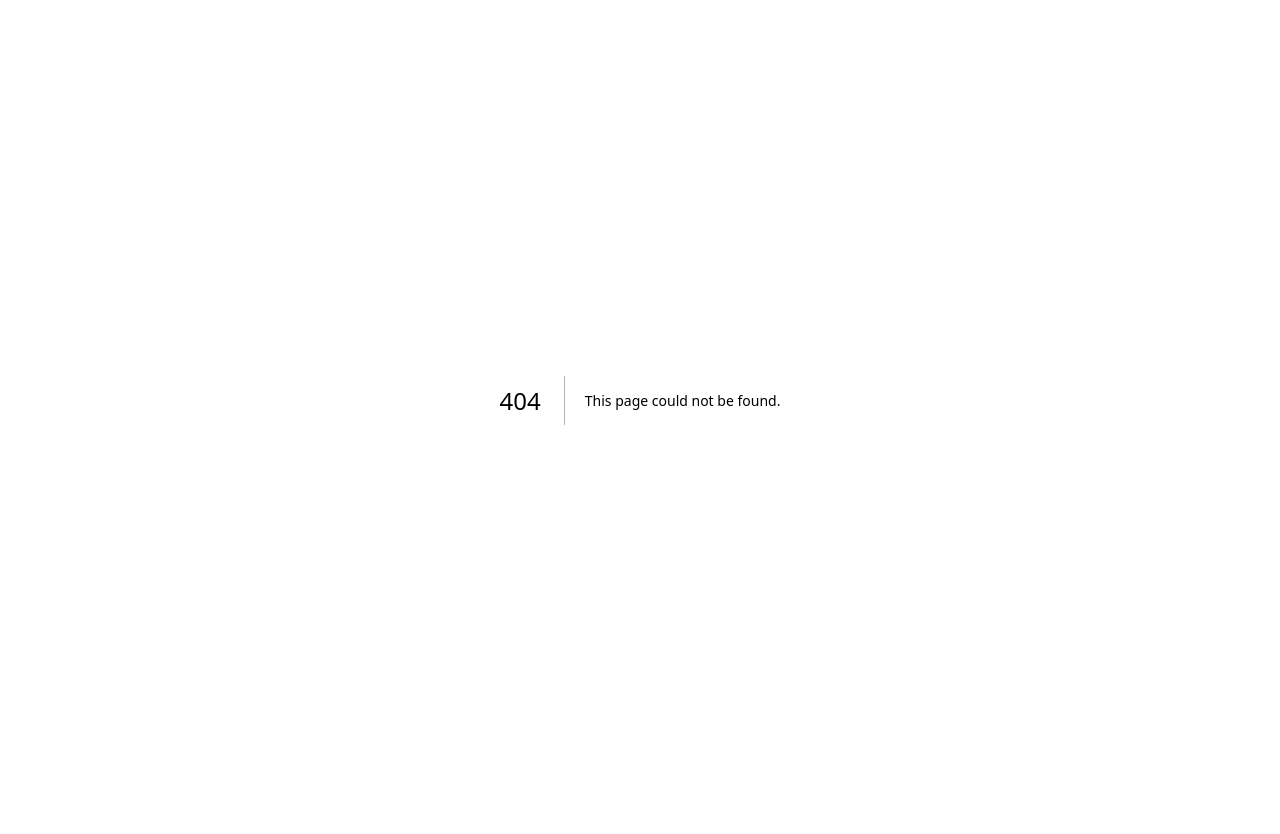
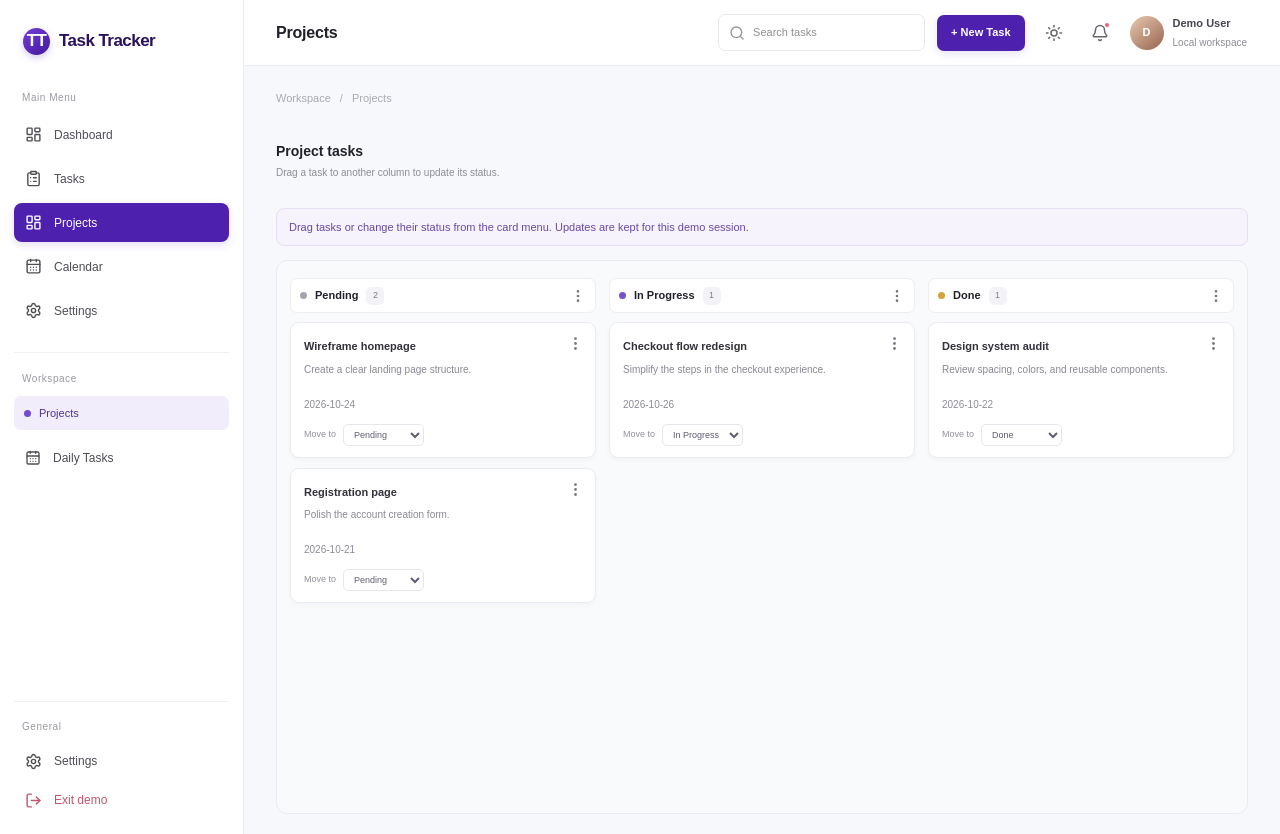
Before and after one commit to Chammy-5050/STT-frontend, a Next.js app in the folder simple-task-tracker/: page /dashboard in a window 1280 px wide. Before the commit this address had no page. Before the commit the page ends 800 px from the top, so only its background shows below. Built offline with nearby package versions, Linux system fonts and the light colour scheme.

Commit message:
Add user dashboard page

```diff
--- /dev/null
+++ b/simple-task-tracker/app/dashboard/page.tsx
@@ -0,0 +1,5 @@
+import HomeDashboard from "@/components/Dashboard/HomeDashboard";
+
+export default function DashboardPage() {
+  return <HomeDashboard role="user" />;
+}
```
